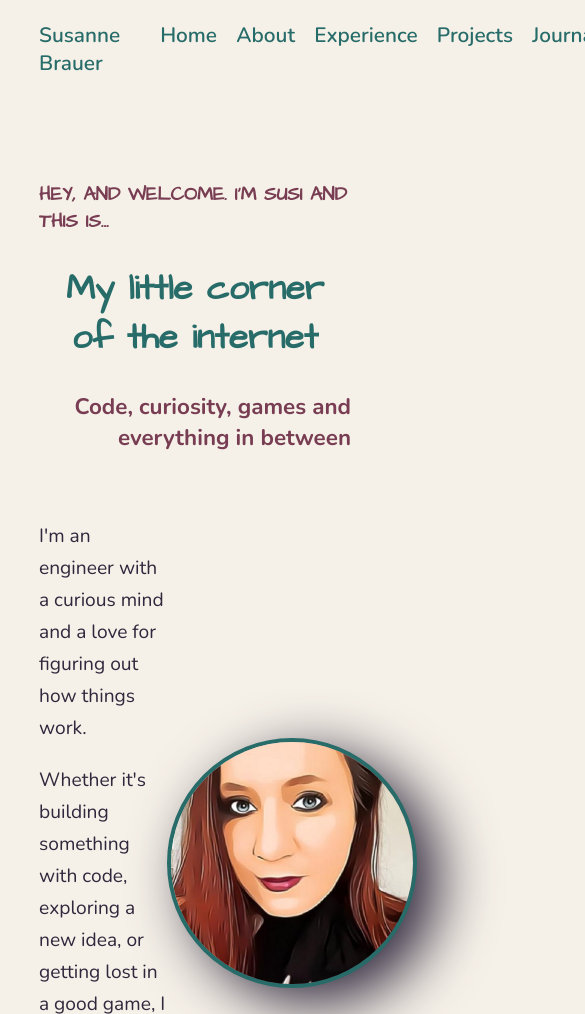
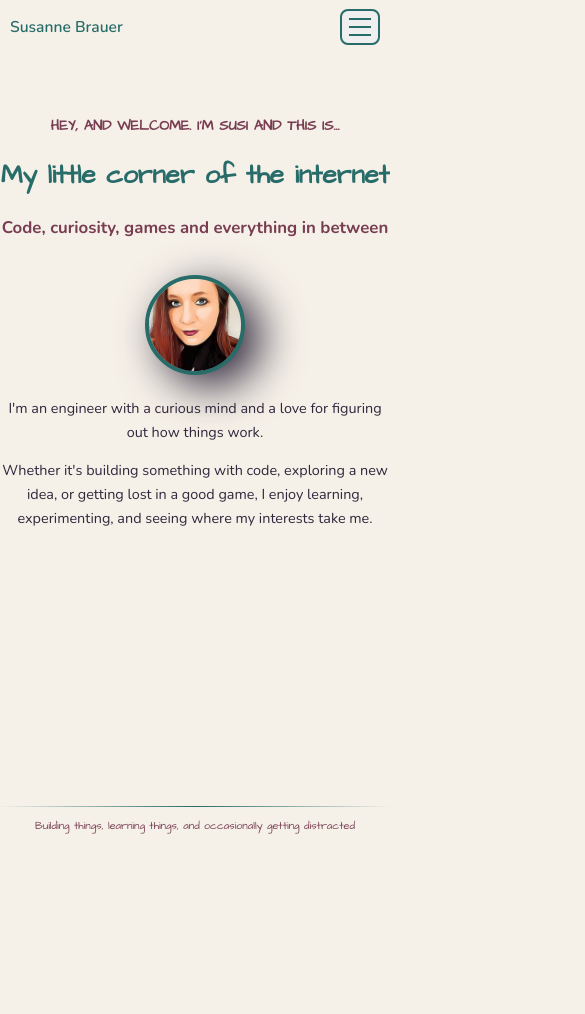
Before and after one commit to SusanneBrauer/SusisCorner, a plain HTML site: page index.html in a window 390 px wide. Shown: the top 1014 px of the page, 585 px wide, since content can reach past the window. After the commit the page ends 844 px from the top, so only its background shows below. Drawn offline with nearby package versions, Linux system fonts and the light colour scheme.

Commit message:
Add responsive layout and mobile navigation

```diff
--- a/index.html
+++ b/index.html
@@ -9,11 +9,12 @@
     <link rel="preconnect" href="https://fonts.gstatic.com" crossorigin>
     <link href="https://fonts.googleapis.com/css2?family=Architects+Daughter&family=Nunito:ital,wght@0,200..1000;1,200..1000&display=swap" rel="stylesheet">
     <link rel="stylesheet" href="style.css">
+    <script src="script.js" defer></script>
 </head>
 <body>
     <header>
         <p>Susanne Brauer</p>
-        <nav>
+        <nav id="mobile-nav">
             <ul>
                 <li><a href="#">Home</a></li>
                 <li><a href="#">About</a></li>
@@ -23,6 +24,11 @@
                 <li><a href="#">Collections</a></li>
             </ul>
         </nav>
+        <button id="menu-button" aria-label="Toggel navigation" aria-expanded="false" aria-controls="mobile-nav">
+            <div class="menu-bar"></div>
+            <div class="menu-bar"></div>
+            <div class="menu-bar"></div>
+        </button>
     </header>
     <main>
         <section id="introduction">
--- /dev/null
+++ b/script.js
@@ -0,0 +1,7 @@
+const menuButton = document.getElementById("menu-button");
+const nav = document.querySelector("nav");
+menuButton.addEventListener("click", () => {
+    nav.classList.toggle("open-nav");
+    const isOpen = nav.classList.contains("open-nav");
+    menuButton.setAttribute("aria-expanded", String(isOpen));
+})
--- a/style.css
+++ b/style.css
@@ -12,13 +12,13 @@
 
 html, body {
     height: 100%;
+    font-size: 16px;
 }
 
 body {
     background-color: var(--color-warm-cream);
     color: var(--color-plum);
     font-family: Nunito, Arial, Helvetica, sans-serif;
-    font-size: 16px;
     width: 80%;
     max-width: 1000px;
     margin: auto;
@@ -29,6 +29,7 @@ body {
 header {
     display: flex;
     justify-content: space-between;
+    align-items: center;
     color: var(--color-deep-teal);
     font-weight: 600;
     font-size: 1.3rem;
@@ -42,7 +43,8 @@ main {
 
 nav ul {
     display: flex;
-    gap: 1.2rem
+    gap: 1.2rem;
+    margin: 0;
 }
 
 nav ul li {
@@ -57,6 +59,10 @@ nav ul a {
 
 nav ul a:hover {
     text-shadow: 0px 0px 6px var(--color-lavender);
+}
+
+#menu-button {
+    display: none;
 }
 
 h1 {
@@ -100,7 +106,7 @@ h1 {
     border-radius: 50%;
     border: solid 4px var(--color-deep-teal);
     filter: drop-shadow(1.4rem 1rem 1.8rem var(--color-plum));
-    max-width: 250px;
+    width: 250px;
 }
 
 footer {
@@ -113,3 +119,88 @@ footer {
     text-align: center;
     flex-shrink: 0;
 }
+
+/*format adjustments*/
+@media only screen and (max-width: 950px) {
+    body {
+        width: 95%;
+    }
+}
+
+@media only screen and (max-width: 800px) {
+    html {
+        font-size: 14px;
+    }
+
+    header {
+        flex-wrap: wrap;
+    }
+
+    nav {
+        display: none;
+    }
+
+    nav.open-nav {
+        display: block;
+        flex-basis: 100%;
+        order: 3;
+        border-top:solid 1px;
+        border-image: linear-gradient(to right, rgba(0, 0, 0, 0), var(--color-deep-teal), rgba(0, 0, 0, 0)) 1;
+        padding-top: 1rem;
+    }
+
+    nav ul {
+        flex-direction: column;
+    }
+
+    #menu-button {
+        display: flex;
+        flex-direction: column;
+        padding: 4px;
+        border: solid 2px var(--color-deep-teal);
+        border-radius: 8px;
+    }
+
+    .menu-bar {
+        background-color: var(--color-deep-teal);
+        height: 2px;
+        width: 22px;
+        margin: 3px;
+    }
+
+    #intro-img {
+        width: 160px;
+    }
+}
+
+@media only screen and (max-width: 650px) {
+    html {
+        font-size: 12px;
+    }
+
+    body {
+        width: 100%;
+    }
+
+    header {
+        margin-right: 10px;
+        margin-left: 10px;
+    }
+
+    #greeting, #sub-title, #intro-blurp {
+        text-align: center;
+    }
+
+    #intro {
+        flex-direction: column;
+    }
+
+    #intro-blurp {
+        order: 2;
+    }
+
+    #intro-img {
+        order: 1;
+        width: 100px;
+    }
+}
```
Also changed, not shown: 1 other file.
